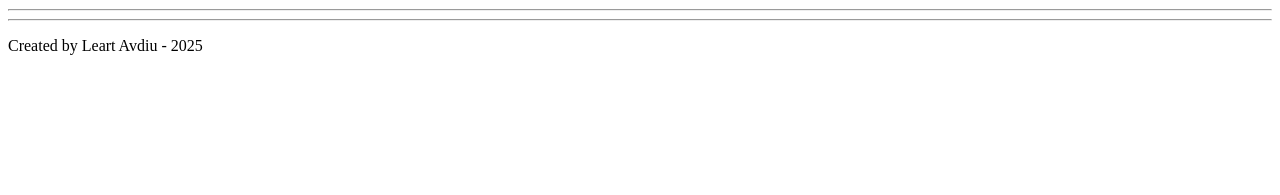
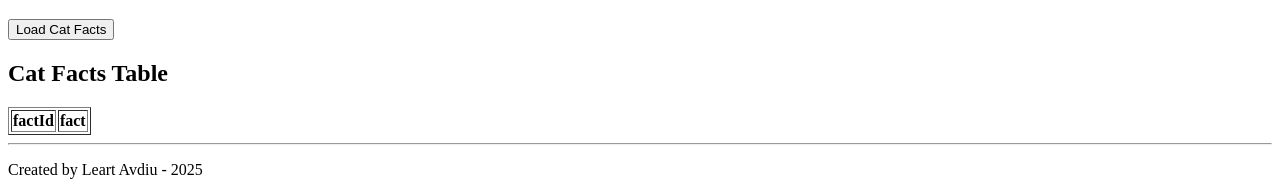
Before and after one commit to leartavdiu/leartavdiu.github.io, a plain HTML site: page index.html in a window 1280 px wide. Shown: the part 979-1174 px from the top of the page. Before the commit the page ends 1050 px from the top, so only its background shows below. Drawn offline with Linux system fonts and the light colour scheme.

Commit message:
Created lab6.js

```diff
--- a/index.html
+++ b/index.html
@@ -40,21 +40,38 @@
         <tr>
             <td>Data Structures</td>
             <td>Completed</td>
+        </tr>
         <tr>
             <td>Web Development</td>
             <td>In Progress</td>
         </tr>
-        </tr>
     </table>
 
     <h2>Image Example</h2>
-<img src="https://codingweek.org/wp-content/uploads/2023/09/chris-ried-ieic5Tq8YMk-unsplash-scaled.jpg"
+    <img id="catImage"
+         src="https://codingweek.org/wp-content/uploads/2023/09/chris-ried-ieic5Tq8YMk-unsplash-scaled.jpg"
          width="300"
          height="300"
          alt="Coding Image">
-<hr>
+
+    <br><br>
+
+    <button onclick="loadCatFacts()">Load Cat Facts</button>
+
+    <h2>Cat Facts Table</h2>
+    <table border="1">
+        <thead>
+            <tr>
+                <th>factId</th>
+                <th>fact</th>
+            </tr>
+        </thead>
+        <tbody id="factsTable"></tbody>
+    </table>
 
     <hr>
     <p>Created by Leart Avdiu - 2025</p>
+
+    <script src="script.js"></script>
 </body>
 </html>
```
Also changed, not shown: lab6.js (added). Lines whose indentation alone changed are shown as unchanged.
